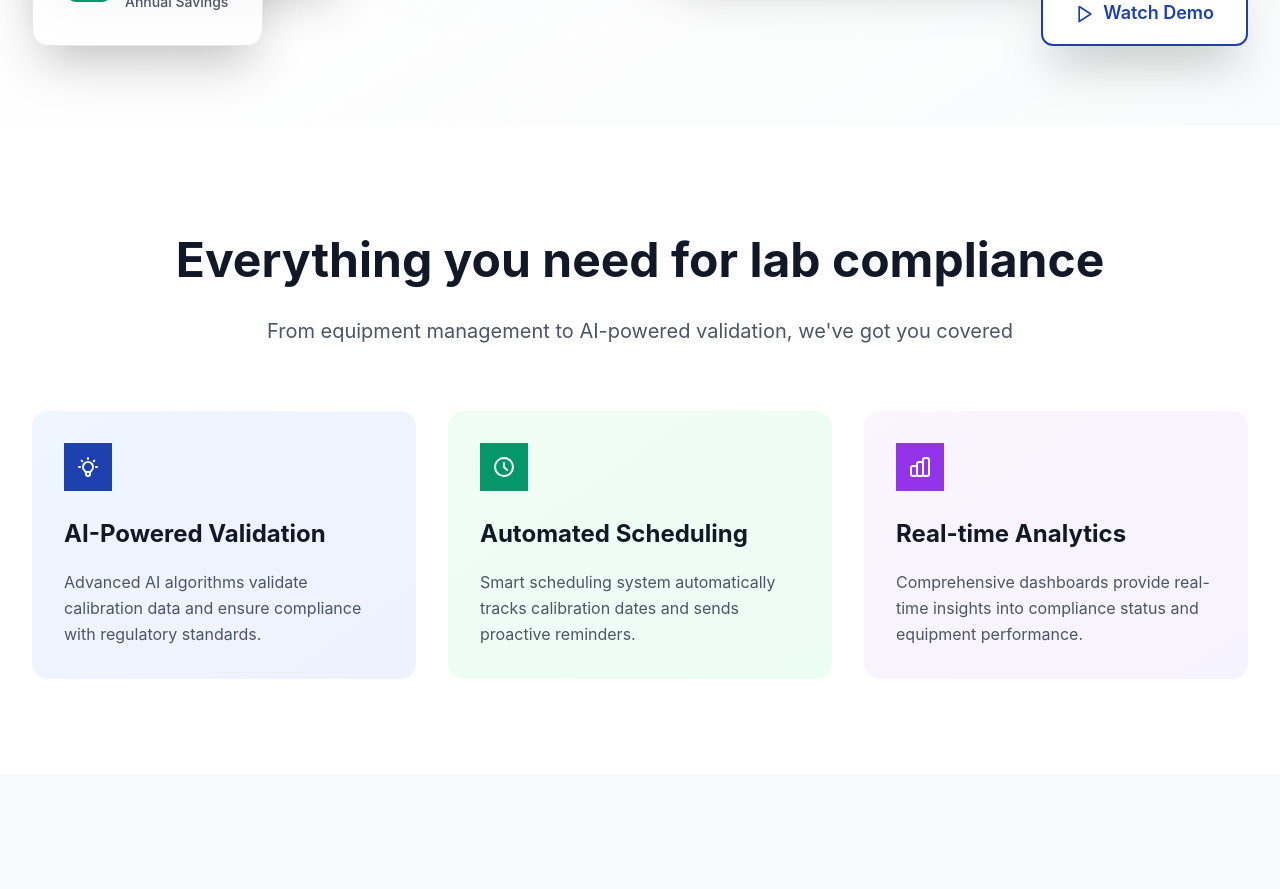
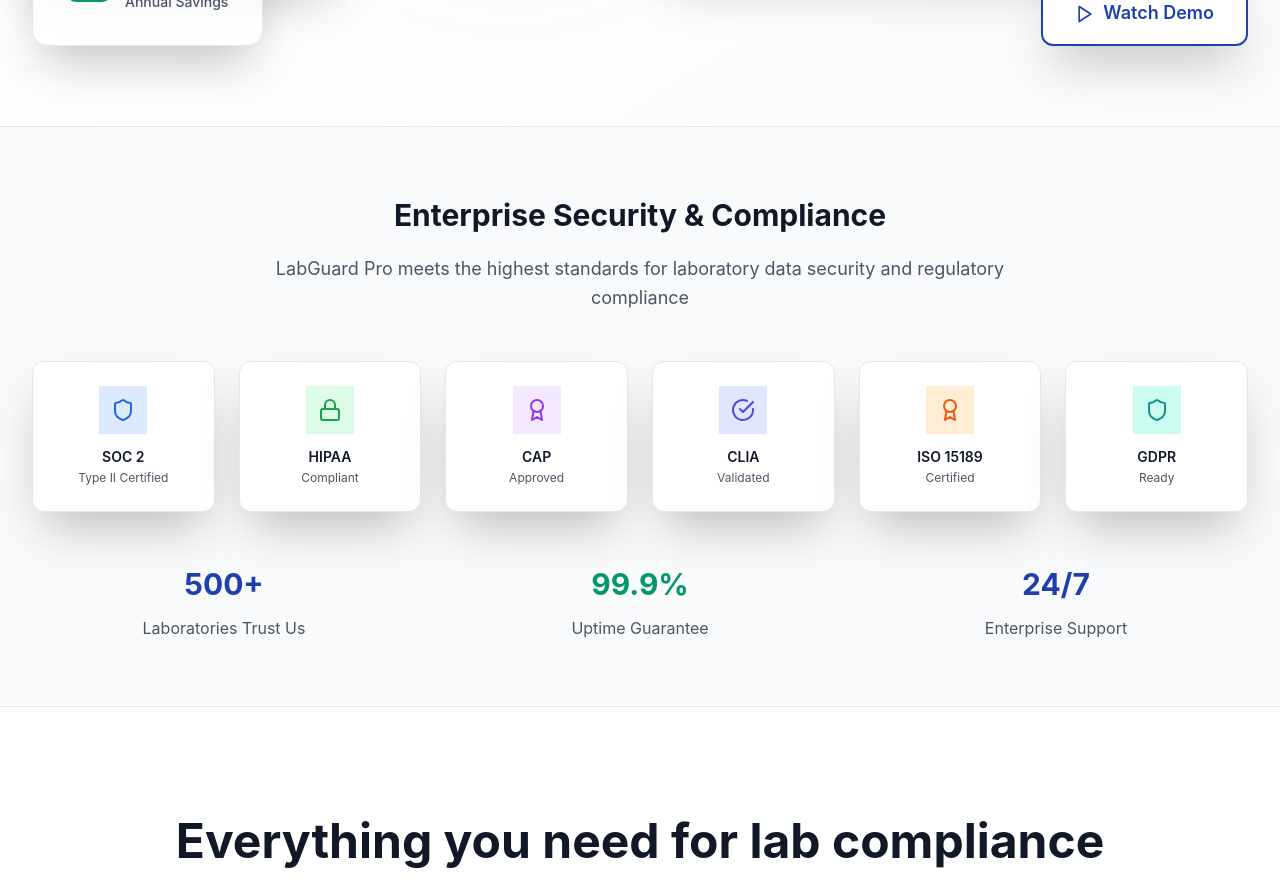
Before and after one commit to Michaelrobins938/-labguard-pro, a Next.js app in the folder apps/web/: page / in a window 1280 px wide. Shown: the part 760-1649 px from the top of the page. Built offline with nearby package versions, Linux system fonts and the light colour scheme.

Commit message:
Add TrustSignalsSection to landing page and trigger new deployment

```diff
--- a/apps/web/src/app/page.tsx
+++ b/apps/web/src/app/page.tsx
@@ -7,12 +7,14 @@
 import { TestimonialsSection } from '@/components/landing/TestimonialsSection'
 import { CTASection } from '@/components/landing/CTASection'
 import { Footer } from '@/components/landing/Footer'
+import { TrustSignalsSection } from '@/components/landing/TrustSignalsSection'
 
 export default function LandingPage() {
   return (
     <div className="min-h-screen bg-white">
       <Navigation />
       <HeroSection />
+      <TrustSignalsSection />
       <FeaturesSection />
       <PricingSection />
       <TestimonialsSection />
```
